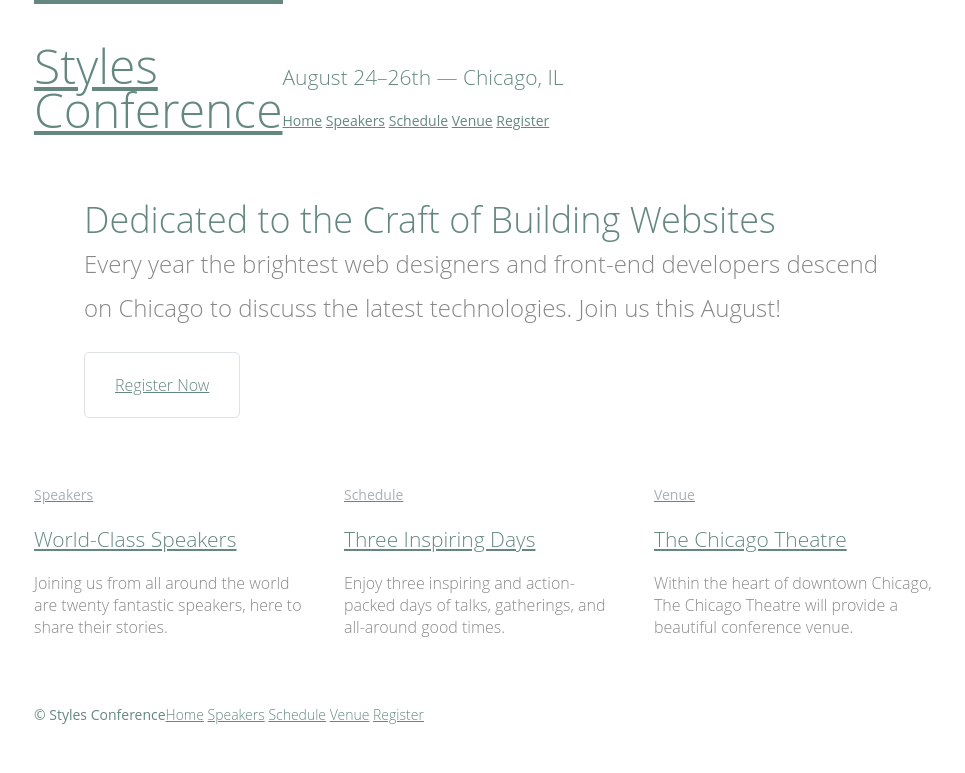
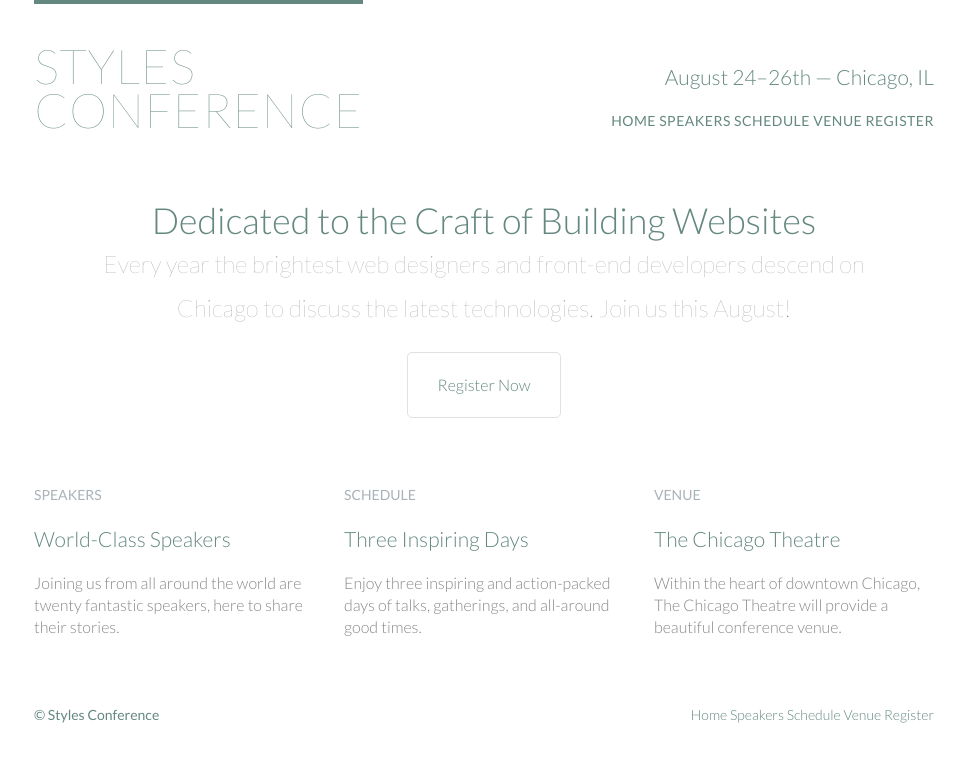
Before and after one commit to alishersadikov/styles-conference, a plain HTML site: page index.html in a window 1280 px wide. Shown: the whole page, without its empty margins (156-1121 px from the left). Drawn offline with Linux system fonts and the light colour scheme.

Commit message:
Apply text properties and complete lesson 6

```diff
--- a/assets/stylesheets/main.css
+++ b/assets/stylesheets/main.css
@@ -52,7 +52,7 @@ table {
 */
 body {
   color: #888;
-  font: 300 16px/22px "Open Sans", "Helvetica Neue", Helvetica, Arial, sans-serif;
+  font: 300 16px/22px "Lato", "Open Sans", "Helvetica Neue", Helvetica, Arial, sans-serif;
 }
 
 /*
@@ -127,6 +127,7 @@ h5 {
   color: #a9b2b9;
   font-size: 14px;
   font-weight: 400;
+  text-transform: uppercase;
 }
 strong {
   font-weight: 400;
@@ -160,12 +161,14 @@ cite, em {
 .hero {
   line-height: 44px;
   padding: 22px 80px 66px 80px;
+  text-align: center;
 }
 .hero h2 {
   font-size: 36px;
 }
 .hero p {
   font-size: 24px;
+  font-weight: 100;
 }
 /*
   ========================================
@@ -194,8 +197,11 @@ cite, em {
   border-top: 4px solid #648880;
   float: left;
   font-size: 48px;
+  font-weight: 100;
+  letter-spacing: .5px;
   line-height: 44px;
   padding: 40px 0 22px 0;
+  text-transform: uppercase;
 }
 /*
   ========================================
@@ -220,20 +226,36 @@ cite, em {
   ========================================
 */
 
+a {
+  color: #648880;
+  text-decoration: none;
+}
 a:hover {
   color: #a9b2b9;
 }
-a {
-  color: #648880;
+p a {
+  border-bottom: 1px solid #dfe2e5;
 }
 
 .tagline {
   margin: 66px 0 22px 0;
+  text-align: right;
 }
 .primary-nav {
   font-size: 14px;
   font-weight: 400;
+  letter-spacing: .5px;
+  text-transform: uppercase;
 }
 .teaser a:hover h3 {
   color: #a9b2b9;
 }
+/*
+  ========================================
+  Navigation
+  ========================================
+*/
+
+.nav {
+  text-align: right;
+}
--- a/index.html
+++ b/index.html
@@ -5,6 +5,7 @@
       <meta charset="utf-8">
       <title>Styles Conference</title>
       <link rel="stylesheet" href="assets/stylesheets/main.css">
+      <link rel="stylesheet" href="http://fonts.googleapis.com/css?family=Lato:100,300,400">
   </head>
 
   <body>
@@ -14,7 +15,7 @@
         </h1>
         <h3 class='tagline'>August 24&ndash;26th &mdash; Chicago, IL</h3>
 
-        <nav class='primary-nav'>
+        <nav class='nav primary-nav'>
             <a href="indext.html">Home</a>
             <a href="speakers.html">Speakers</a>
             <a href="schedule.html">Schedule</a>
@@ -69,7 +70,7 @@
       <footer class='primary-footer container group'>
           <small>&copy; Styles Conference</small>
 
-          <nav>
+          <nav class='nav'>
               <a href="index.html">Home</a>
               <a href="speakers.html">Speakers</a>
               <a href="schedule.html">Schedule</a>
```
